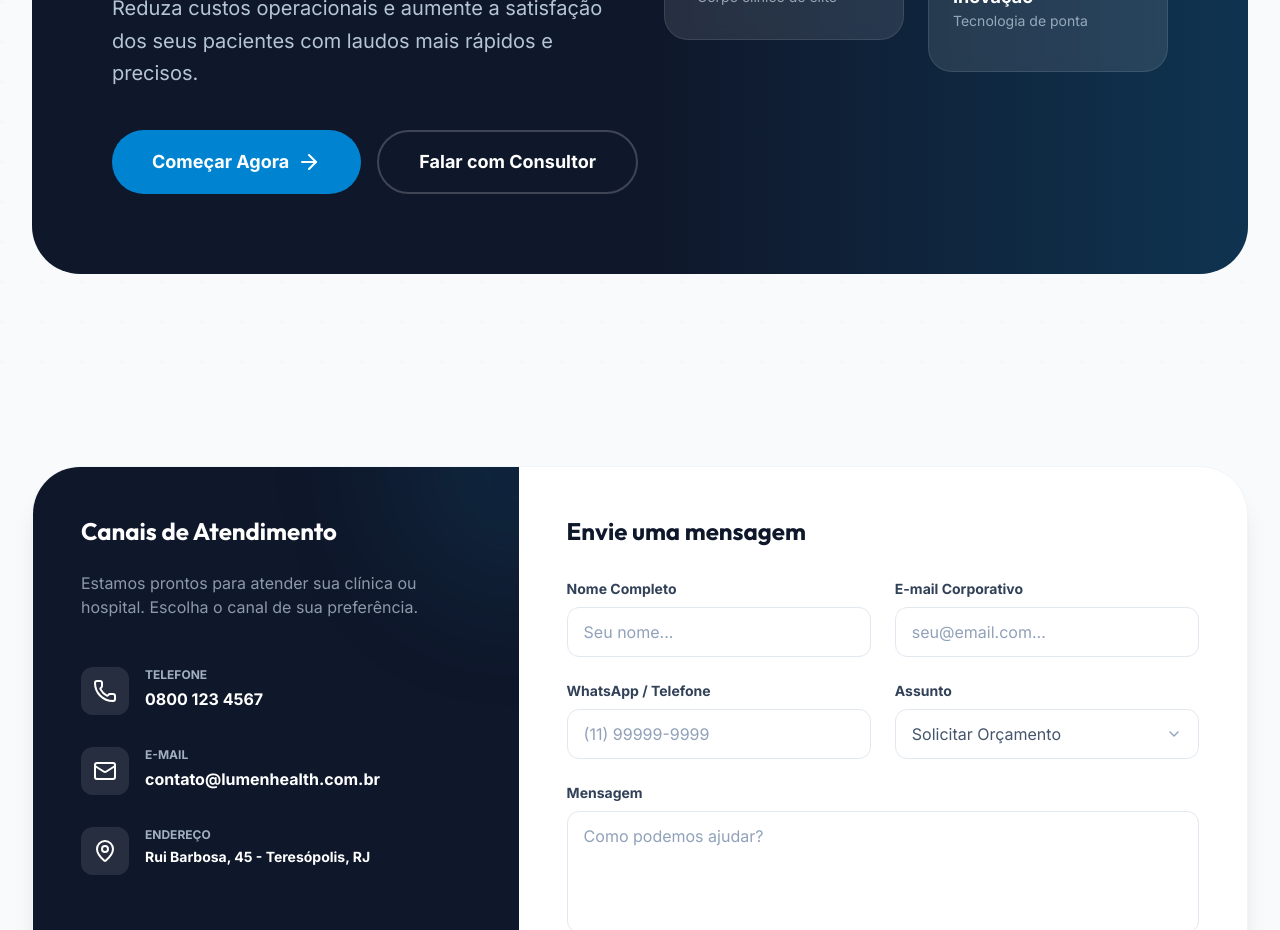
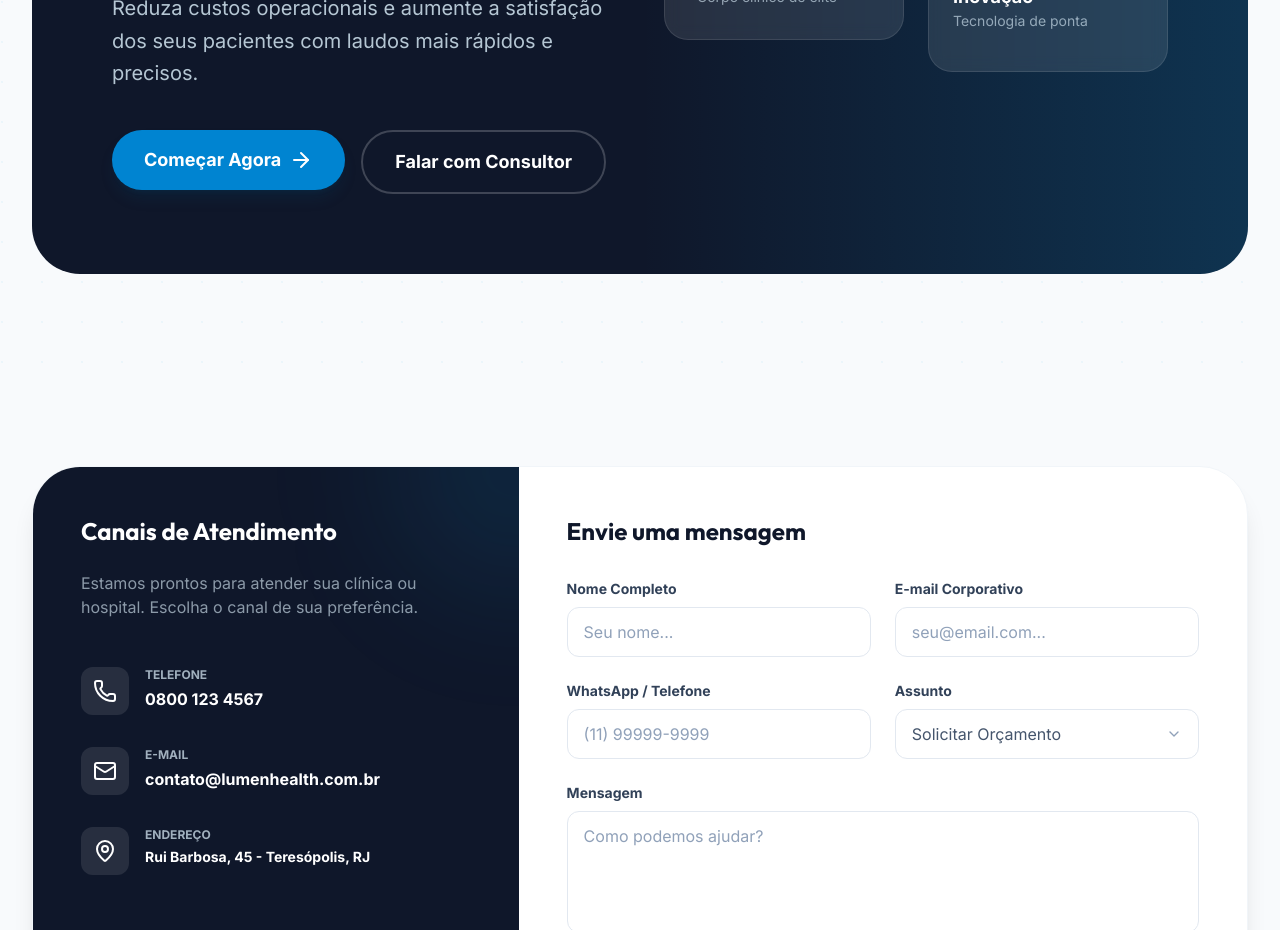
Before and after one commit to lucasamaraloliveira/lumen-health, a Next.js app: page / in a window 1280 px wide. Shown: the part 3680-4610 px from the top of the page. Built offline with nearby package versions, Linux system fonts and the light colour scheme.

Commit message:
ajustada a seção Pronto para modernizar o seu centro de diagnóstico?
ajustada a seção Pronto para modernizar o seu centro de diagnóstico?

```diff
--- a/app/page.tsx
+++ b/app/page.tsx
@@ -498,17 +498,17 @@ export default function Home() {
                   <p className="text-sky-100/80 text-lg sm:text-xl mb-10 leading-relaxed max-w-xl mx-auto lg:mx-0">
                     Reduza custos operacionais e aumente a satisfação dos seus pacientes com laudos mais rápidos e precisos.
                   </p>
-                  <div className="flex flex-row gap-2 sm:gap-4 justify-center lg:justify-start">
+                  <div className="flex flex-col sm:flex-row gap-4 justify-center items-center lg:justify-start lg:items-start">
                     <a
                       href="https://wa.me/551140030000?text=Quero%20um%20or%C3%A7amento"
                       target="_blank"
                       rel="noopener noreferrer"
-                      className="bg-sky-600 text-white px-6 sm:px-10 py-4 rounded-full font-bold text-sm sm:text-lg hover:bg-brand-primary transition-all flex items-center gap-2 group whitespace-nowrap"
+                      className="bg-sky-600 text-white px-8 py-4 rounded-full font-bold text-base sm:text-lg hover:bg-brand-primary transition-all flex items-center justify-center gap-2 group w-full max-w-[320px] sm:w-auto transition-all shadow-lg shadow-sky-900/20"
                     >
                       Começar Agora
                       <ArrowRight className="group-hover:translate-x-1 transition-transform" />
                     </a>
-                    <a href="#contato" className="border-2 border-white/20 text-white px-6 sm:px-10 py-4 rounded-full font-bold text-sm sm:text-lg hover:bg-white/10 transition-all whitespace-nowrap">
+                    <a href="#contato" className="border-2 border-white/20 text-white px-8 py-4 rounded-full font-bold text-base sm:text-lg hover:bg-white/10 transition-all w-full max-w-[320px] sm:w-auto text-center">
                       Falar com Consultor
                     </a>
                   </div>
```
